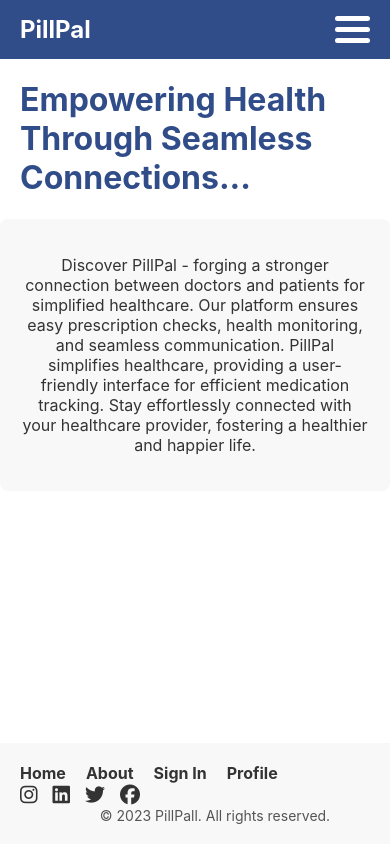
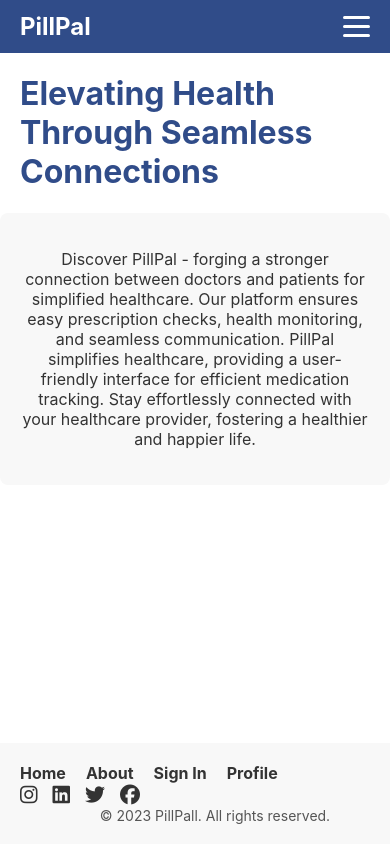
Before and after one commit to mkedar/PillPal, a React (Create React App) app: page / in a window 390 px wide. Shown: the top 862 px of the page. Built offline with nearby package versions, Linux system fonts and the light colour scheme.

Commit message:
fixed css for hamburger menu

```diff
--- a/src/components/Components.css
+++ b/src/components/Components.css
@@ -33,15 +33,15 @@
 
 .hamburger div {
   background-color: #fff;
-  height: 5px;
+  height: 3px;
   margin: 6px 0;
-  width: 35px;
+  width: 27px;
   border-radius: 3px;
   transition: all 0.3s ease; /* Add transition property */
 }
 
 .hamburger.open div:nth-child(1) {
-  transform: rotate(-45deg) translate(-9px, 6px);
+  transform: rotate(-45deg) translate(-7px, 6px);
 }
 
 .hamburger.open div:nth-child(2) {
@@ -49,7 +49,7 @@
 }
 
 .hamburger.open div:nth-child(3) {
-  transform: rotate(45deg) translate(-9px, -6px);
+  transform: rotate(45deg) translate(-6px, -6px);
 }
 
 .nav {
@@ -78,7 +78,7 @@
     display: flex;
     flex-direction: column; /* Adjust to a column layout */
     position: absolute;
-    top: 60px;
+    top: 50px;
     left: 0;
     background-color: #304C89;
     width: 100%;
--- a/src/pages/Home.jsx
+++ b/src/pages/Home.jsx
@@ -5,7 +5,7 @@ export default function Home() {
   return (
     <div className="home">
       <div className="titlePillPalBox">
-        <h1 className="titlePillPalText">Empowering Health Through Seamless Connections...</h1>
+        <h1 className="titlePillPalText">Elevating Health Through Seamless Connections</h1>
       </div>
       <div className="explanationBox">
         <p className="explanationText">Discover PillPal - forging a stronger connection between doctors and patients for simplified healthcare. Our platform ensures easy prescription checks, health monitoring, and seamless communication. PillPal simplifies healthcare, providing a user-friendly interface for efficient medication tracking. Stay effortlessly connected with your healthcare provider, fostering a healthier and happier life.</p></div>
```
Also changed, not shown: api/index.js (added, +7 -0 lines), 1 other file (tests, documents, lock files or other folders).
